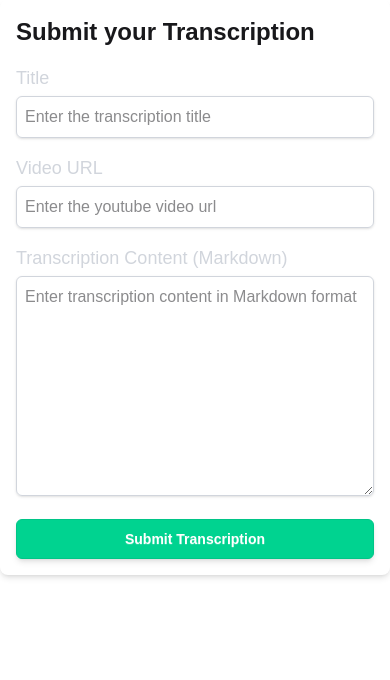
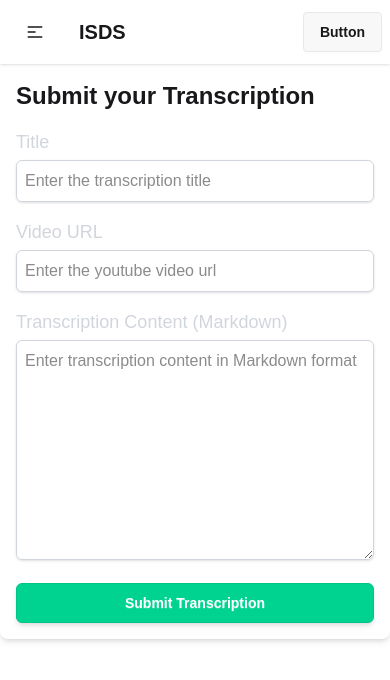
Before and after one commit to bishalacharya108/search-transcripts-archive, a Next.js app: page /add in a window 390 px wide. Shown: the top 680 px of the page. Built offline with nearby package versions, Linux system fonts and the light colour scheme.

Commit message:
adding daisy ui navbar element

```diff
--- a/src/app/layout.tsx
+++ b/src/app/layout.tsx
@@ -1,6 +1,7 @@
 import type { Metadata } from "next";
 import { Geist, Geist_Mono } from "next/font/google";
 import "./globals.css";
+import Navbar from "@/components/Navbar";
 
 
 
@@ -18,6 +19,7 @@
     <html lang="en">
       <body
       >
+        <Navbar></Navbar>
         {children}
       </body>
     </html>
--- a/src/app/page.tsx
+++ b/src/app/page.tsx
@@ -3,7 +3,7 @@
 export default function Home() {
   return (
     <div>
-
+      Welcome to Homepage
     </div>
   );
 }
--- /dev/null
+++ b/src/components/Navbar.tsx
@@ -0,0 +1,54 @@
+import Link from 'next/link'
+export default function Navbar (){
+  const links = (
+    <>
+      <li>
+        <Link href={"/"}>Home</Link>
+      </li>
+      <li>
+        <Link href={"/add"}>Add Transcripts</Link>
+      </li>
+      <li>
+        <a>Item 3</a>
+      </li>
+    </>
+  );
+  return (
+    <div className="navbar bg-base-100 shadow-sm">
+      <div className="navbar-start">
+        <div className="dropdown">
+          <div tabIndex={0} role="button" className="btn btn-ghost lg:hidden">
+            <svg
+              xmlns="http://www.w3.org/2000/svg"
+              className="h-5 w-5"
+              fill="none"
+              viewBox="0 0 24 24"
+              stroke="currentColor"
+            >
+              {" "}
+              <path
+                strokeLinecap="round"
+                strokeLinejoin="round"
+                strokeWidth="2"
+                d="M4 6h16M4 12h8m-8 6h16"
+              />{" "}
+            </svg>
+          </div>
+          <ul
+            tabIndex={0}
+            className="menu menu-sm dropdown-content bg-base-100 rounded-box z-1 mt-3 w-52 p-2 shadow"
+          >
+            {links}
+          </ul>
+        </div>
+        <a className="btn btn-ghost text-xl">ISDS</a>
+      </div>
+      <div className="navbar-center hidden lg:flex">
+        <ul className="menu menu-horizontal px-1">{links}</ul>
+      </div>
+      <div className="navbar-end">
+        <a className="btn">Button</a>
+      </div>
+    </div>
+  );
+};
```
